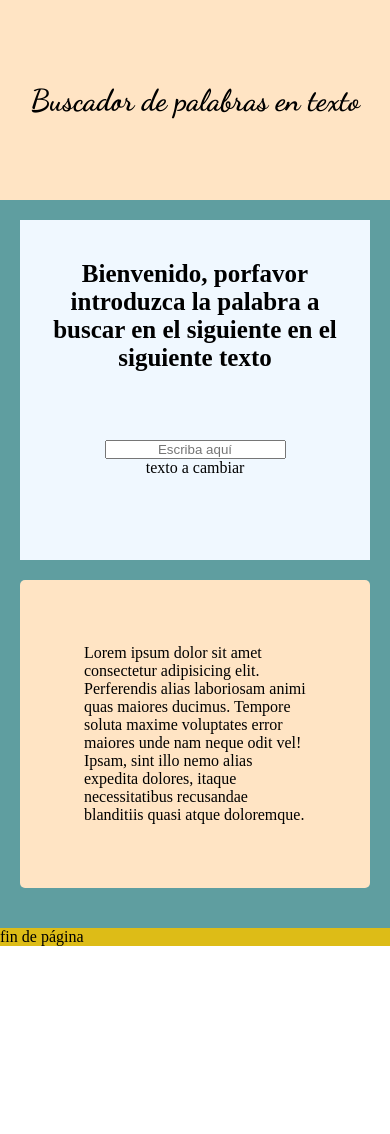
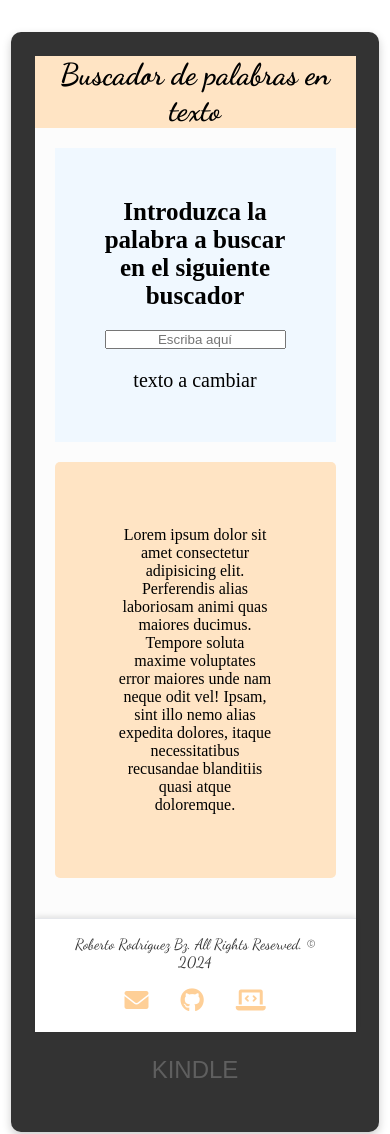
Before and after one commit to RobertoRodriguezBorquez/buscadoDePalabrasEnTexto, a website built with Vite: page index.html in a window 390 px wide. Shown: the top 1134 px of the page. Before the commit the page ends 946 px from the top, so only its background shows below. Built offline with nearby package versions, Linux system fonts and the light colour scheme.

Commit message:
diseno kindle responsivo, falta agregar barra de iconos en header

```diff
--- a/index.html
+++ b/index.html
@@ -13,20 +13,27 @@
       href="https://fonts.googleapis.com/css2?family=Dancing+Script:wght@400..700&display=swap"
       rel="stylesheet"
     />
-
+    <!-- iconos footer-->
+    <link
+      rel="stylesheet"
+      href="https://cdnjs.cloudflare.com/ajax/libs/font-awesome/6.0.0-beta3/css/all.min.css"
+    />
     <!-- css -->
     <link rel="stylesheet" href="/src/style.css" />
     <!-- título página -->
     <title>Buscador de palabras</title>
   </head>
   <body>
+    <div class="disenoKindle">
       <div class="container">
         <header>
           <h1 class="header-titulo">Buscador de palabras en texto</h1>
         </header>
         <main>
           <div class="textoEntrada">
-          <h1 class="textoEntrada-titulo" id="textoEntrada">texto inicial.</h1>
+            <h1 class="textoEntrada-titulo" id="textoEntrada">
+              texto inicial.
+            </h1>
 
             <input
               id="inputBuscador"
@@ -39,17 +46,60 @@
 
           <section class="texto">
             <p id="texto-parrafo">
-            Lorem ipsum dolor sit amet consectetur adipisicing elit. Perferendis
-            alias laboriosam animi quas maiores ducimus. Tempore soluta maxime
-            voluptates error maiores unde nam neque odit vel! Ipsam, sint illo
-            nemo alias expedita dolores, itaque necessitatibus recusandae
-            blanditiis quasi atque doloremque.
+              Lorem ipsum dolor sit amet consectetur adipisicing elit.
+              Perferendis alias laboriosam animi quas maiores ducimus. Tempore
+              soluta maxime voluptates error maiores unde nam neque odit vel!
+              Ipsam, sint illo nemo alias expedita dolores, itaque
+              necessitatibus recusandae blanditiis quasi atque doloremque.
             </p>
           </section>
         </main>
 
-      <footer>fin de página</footer>
+        <!-- Footer -->
+        <footer class="footer">
+          <span class="footer-text">
+            Roberto Rodríguez Bz. All Rights Reserved. © 2024
+          </span>
+
+          <ul class="footer-nav">
+            <li>
+              <a
+                href="mailto:obertorodriguezbqz@gmail.com"
+                class="footer-nav-item"
+                title="Correo Electrónico"
+                target="_blank"
+                rel="noopener noreferrer"
+                ><i class="fas fa-envelope"></i
+              ></a>
+            </li>
+            <li>
+              <a
+                href="https://github.com/RobertoRodriguezBorquez"
+                class="footer-nav-item"
+                title="GitHub"
+                target="_blank"
+                rel="noopener noreferrer"
+                ><i class="fab fa-github"></i
+              ></a>
+            </li>
+            <li>
+              <a
+                href="https://robertorodriguezportaweb.netlify.app/"
+                class="footer-nav-item"
+                title="Portafolio"
+                target="_blank"
+                rel="noopener noreferrer"
+                ><i class="fas fa-laptop-code"></i
+              ></a>
+            </li>
+          </ul>
+        </footer>
+        <div class="container-kindle">
+          <p class="kindle">KINDLE</p>
         </div>
+      </div>
+    </div>
+
     <!-- script -->
     <script type="module" src="/src/main.js"></script>
   </body>
--- a/src/main.js
+++ b/src/main.js
@@ -2,7 +2,7 @@
 const textEntrada = document.getElementById("textoEntrada");
 //actalizamos texto
 textEntrada.innerText =
-  "Bienvenido, porfavor introduzca la palabra a buscar en el siguiente en el siguiente texto";
+  "Introduzca la palabra a buscar en el siguiente buscador";
 
 /* Capturar buscador */
 const buscador = document.getElementById("inputBuscador");
--- a/src/style.css
+++ b/src/style.css
@@ -1,66 +1,240 @@
+* {
+  padding: 0;
+  margin: 0;
+
+}
 
 
-*{
-  padding: 0;
-  margin: 0;
-}
-.container{
-  display: grid;
-  height: 100vh;
+body {
+  background-color: #ffffff;
+
+  display: flex;
+  flex-direction: column;
+  align-items: center;
+  margin: 2rem;
+  min-height: 100vh;
 
 }
+
+/* Diseño estilo Kindle */
+.disenoKindle {
+  background-color: #333333;
+
+  width: 60%;
+  max-width: 800px;
+  min-width: 320px;
+  padding: 2.5em;
+  border-radius: 10px;
+  box-shadow: 0 4px 10px rgba(0, 0, 0, 0.2);
+  display: flex;
+  align-items: center;
+  justify-content: center;
+  text-align: center;
+
+}
+
+
+.container {
+  display: grid;
+  min-height: 100vh;
+
+  grid-template-areas:
+    "header"
+    "main"
+    "footer";
+}
 /* header */
-header{
+header {
+  grid-area: header;
   display: flex;
   background-color: bisque;
-  height: 200px;
 
   align-items: center;
   justify-content: center;
-
 }
-.header-titulo{
-  font-family: "Dancing Script", serif ;
+.header-titulo {
+  font-family: "Dancing Script", serif;
   font-size: 30px;
-
 }
 /* main */
-main{
+main {
+  grid-area: main;
   display: flex;
 
-  background-color: cadetblue;
+  background-color: rgb(252, 252, 252);
   flex-direction: column;
   justify-content: center;
   padding: 20px;
 }
 /* seccion texto inicial y buscador */
-.textoEntrada{
-  height: 300px;
+.textoEntrada {
+  display: flex;
+  flex-direction: column;
+  gap: 20px;
   background-color: aliceblue;
-  padding: 20px;
+  padding: 50px;
   text-align: center;
+  flex: 1;
 
+  .textoEntrada-titulo {
+    font-size: 25px;
+  }
+  .textoEntrada-input {
+    text-align: center;
+  }
+  .resultado {
+    flex: 1;
 
-  .textoEntrada-titulo{
-    font-size: 25px;
-    margin: 20px 0;
-
-  }
-  .textoEntrada-input{
+    font-size: 20px;
     text-align: center;
-    margin-top: 3rem;
   }
 }
 /* seccion texto */
-.texto{
+.texto {
+  flex: 1;
   height: auto;
   background-color: bisque;
   margin: 20px 0;
   padding: 4rem;
   border-radius: 5px;
+  align-content: center;
 }
 
 /* footer */
-footer{
-  background-color: rgb(221, 188, 23);
+/* Estilos generales del footer */
+.footer {
+  grid-area: footer;
+  font-family: "Dancing Script", serif;
+
+  bottom: 0;
+  left: 0;
+  width: auto;
+  padding: 1rem 2rem;
+  background-color: #ffffff;
+  border-top: 1px solid #e5e7eb;
+  box-shadow: 0px -2px 5px rgba(0, 0, 0, 0.1);
+  z-index: 20;
+  display: flex;
+  flex-direction: column;
+  align-items: center;
+  justify-content: center;
+  text-align: center;
 }
+
+/* Centrado de los textos en pantallas pequeñas */
+.footer .footer-text {
+  display: flex;
+  flex-direction: column;
+  align-items: center;
+  justify-content: center;
+  font-size: 15px;
+  color: #333333;
+  margin: 0;
+}
+
+.footer .footer-text a {
+  color: #333333;
+  text-decoration: none;
+  transition: color 0.3s ease;
+  margin-top: 5px; /* Espacio entre los textos */
+}
+
+.footer .footer-text a:hover {
+  color: #1f2937;
+  text-decoration: underline;
+}
+.footer-text a:hover {
+  text-decoration: underline;
+  color: #1f2937;
+}
+
+/* Estilos para los iconos en el footer */
+.footer-nav {
+  display: flex;
+  flex-wrap: wrap;
+  margin-top: 1rem;
+  padding: 0;
+  list-style: none;
+  justify-content: center;
+}
+
+.footer-nav-item {
+  font-size: 1.5rem;
+  color: rgb(254, 207, 151);
+  margin: 0 1rem;
+  text-decoration: none;
+  transition: color 0.3s ease;
+}
+
+.footer-nav-item:hover {
+  color: #1f2937;
+}
+
+/* CONTAINER-KINDLE */
+.container-kindle{
+  height:auto;
+  display: flex;
+  align-items: center;
+  justify-content: center;
+}
+
+.kindle {
+
+  font-size: 2.5rem;
+  color: #5f5f5f;
+  font-family: Arial, sans-serif;
+
+}
+/* Ajustes responsivos para pantallas pequeñas */
+@media (max-width: 768px) {
+  .disenoKindle {
+    width: 90%;
+
+  }
+
+  .kindle {
+    font-size: 1.8rem;
+  }
+}
+
+/* Ajustes responsivos para pantallas ultra pequeñas */
+@media (max-width: 480px) {
+  .disenoKindle {
+    padding: 1.5em;
+  }
+
+  .kindle {
+    font-size: 1.5rem;
+    padding: 1em;
+  }
+}
+/* Para pantallas medianas en adelante */
+@media (min-width: 768px) {
+  body {
+    background-color: #ffffff;
+
+  }
+
+  .disenoKindle {
+    width: 90%;
+    padding: 2em;
+  }
+
+  .kindle {
+    font-size: 1.8rem;
+  }
+
+  .footer {
+    flex-direction: row;
+    justify-content: space-between;
+    align-items: center;
+  }
+
+  .footer .footer-text {
+    display: block;
+  }
+
+  .footer .footer-text a:last-child {
+    margin-left: 20px;
+  }
+}
```
Lines whose indentation alone changed are shown as unchanged.
